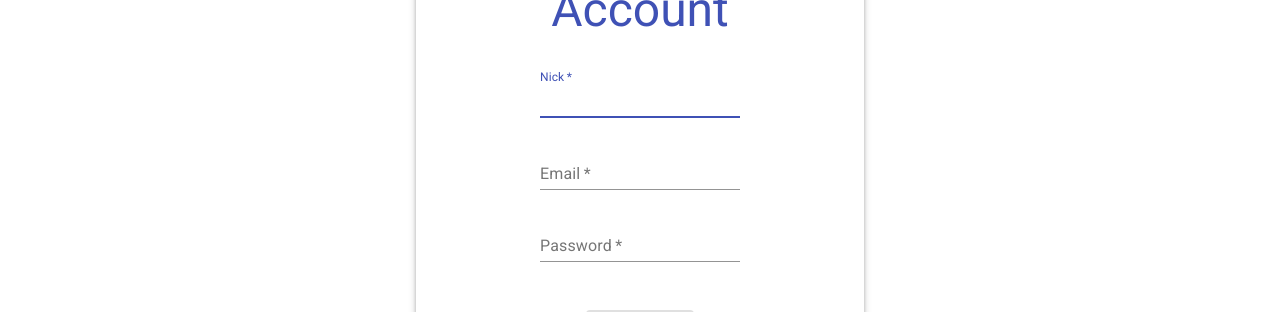
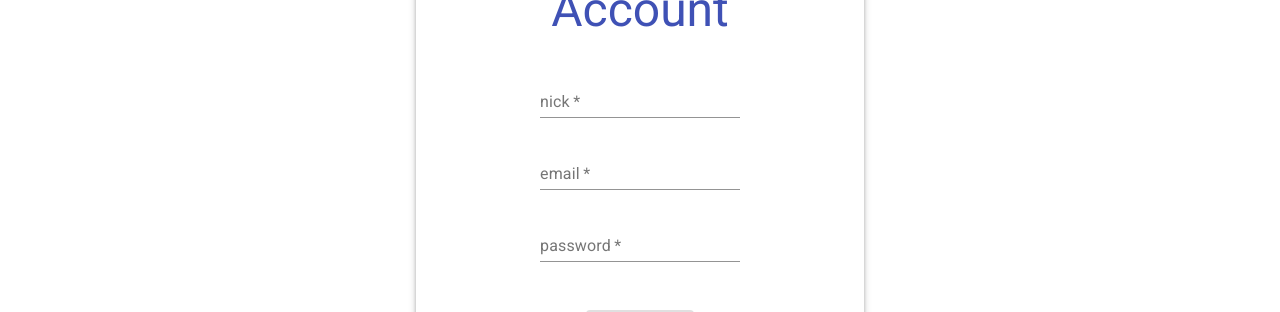
Before and after one commit to drillprop/multistepform, a React app: page / in a window 1280 px wide. Shown: the part 290-602 px from the top of the page. Built offline with nearby package versions, Linux system fonts and the light colour scheme.

Commit message:
replace old StyledTextField with new TextInputs

```diff
--- a/src/components/Forms/AccountInfo.js
+++ b/src/components/Forms/AccountInfo.js
@@ -2,6 +2,7 @@ import React, { useState } from 'react';
 import { Grid, Typography } from '@material-ui/core';
 import { StyledPaper, StyledH3, StyledTextField, StyledButton } from './styles';
 import { everyoneTrue, atLeastOneTrue } from '../../utils/helpers';
+import TextInput from './TextInput';
 
 const AccountInfo = props => {
   const { nick, email, password } = props.user;
@@ -39,7 +40,10 @@ const AccountInfo = props => {
           <StyledH3 color='primary' variant='h3'>
             Account
           </StyledH3>
-          <StyledTextField
+          <TextInput inputValue={nick} inputId='nick' type='text' />
+          <TextInput inputValue={email} inputId='email' type='email' />
+          <TextInput inputValue={password} inputId='password' type='password' />
+          {/* <StyledTextField
             required
             value={nick}
             onBlur={checkValidationError}
@@ -74,7 +78,7 @@ const AccountInfo = props => {
             margin='normal'
             type='password'
             label='Password'
-          />
+          /> */}
           <StyledButton
             onClick={() => setActiveStep(activeStep, 1)}
             color='primary'
```
